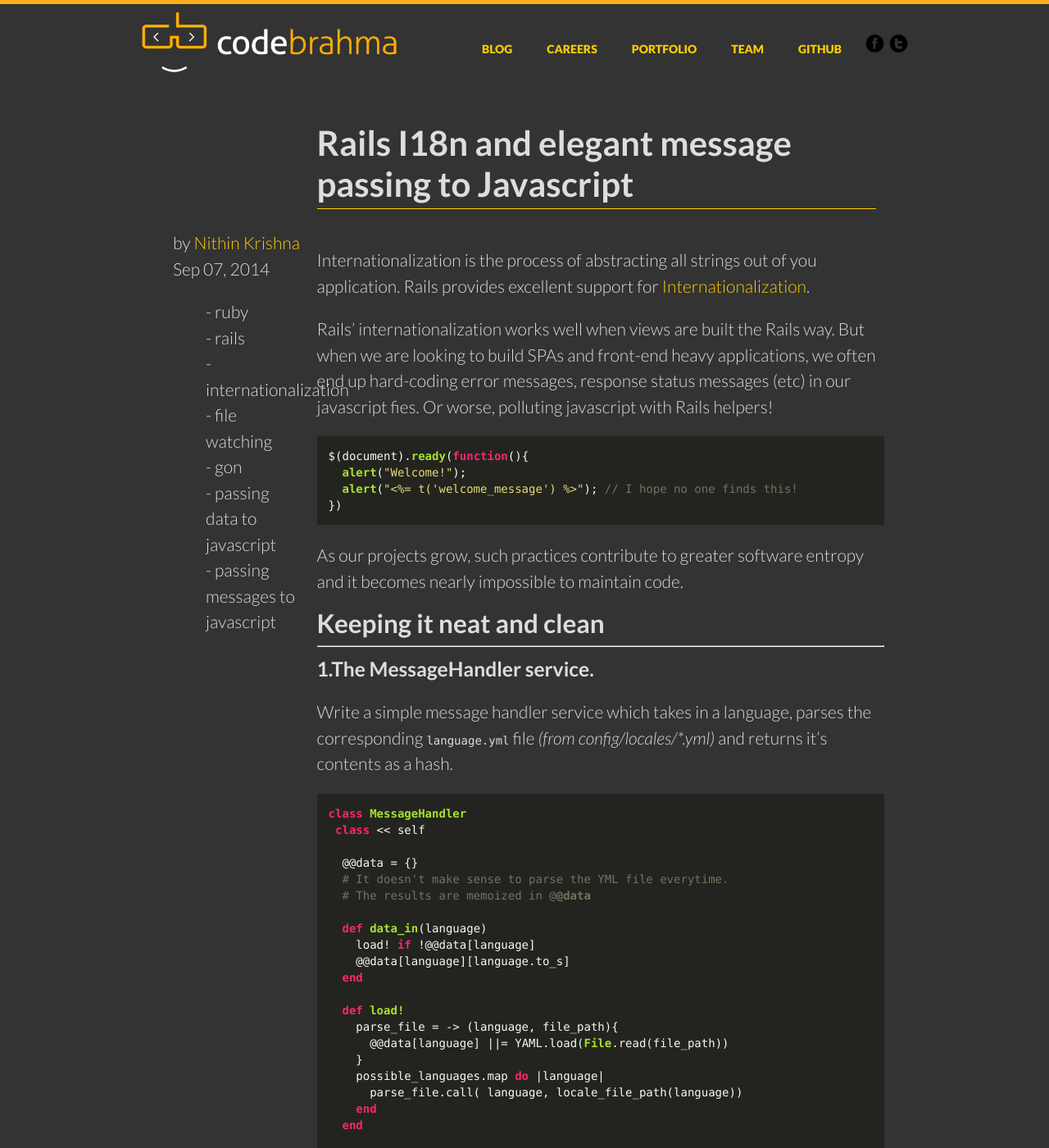
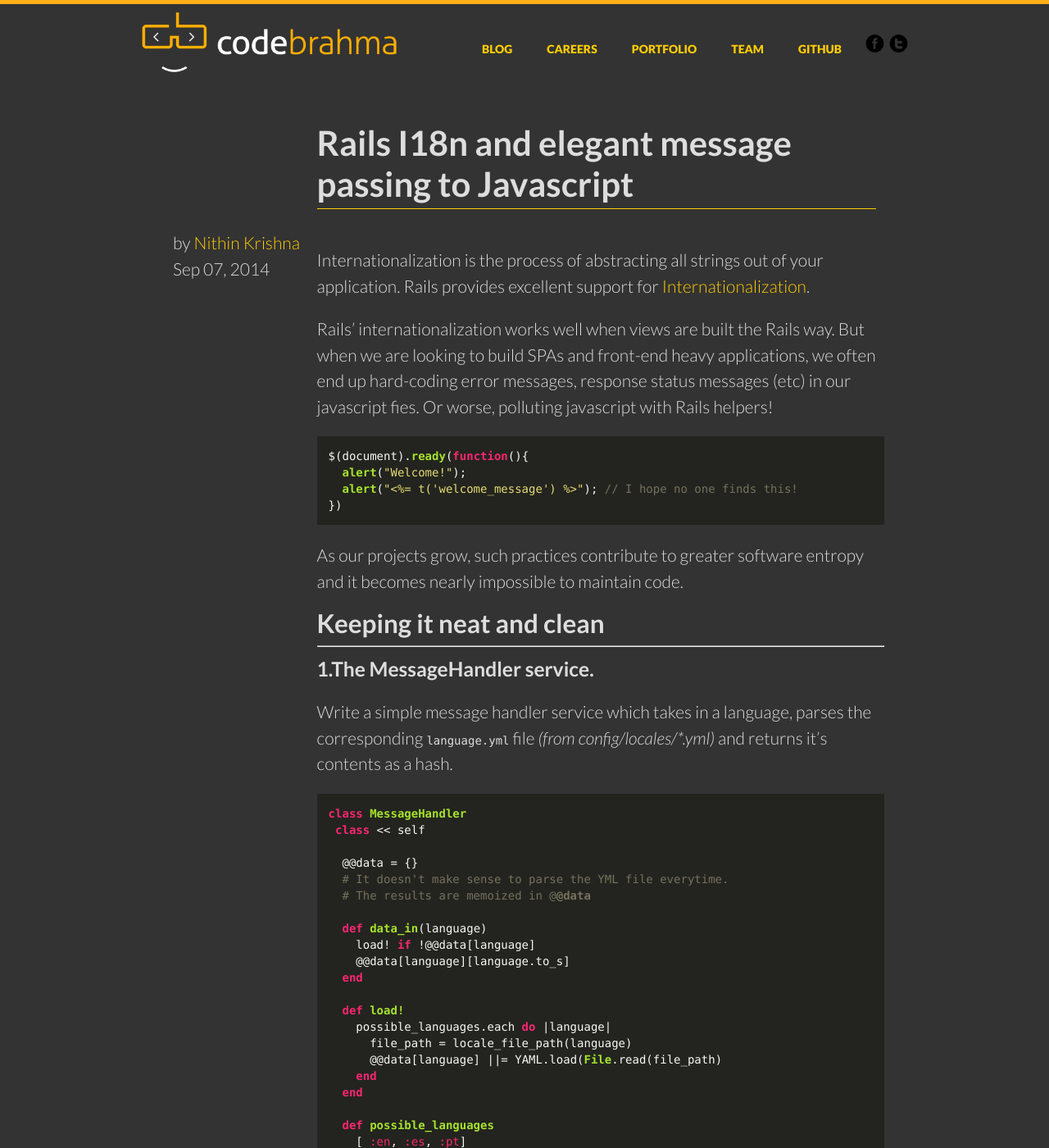
Before and after one commit to Codebrahma/codebrahma.github.io, a Jekyll site: the page built from _posts/2014-09-07-Rails-Il18n-and-passing-messages-to-javascript.markdown, in a window 1280 px wide and 1400 px high. Shown: the whole window at 82% size. Built offline with Jekyll 4.4.1, drawn with Linux system fonts in a browser that asks for light colours; nearby versions of some CDN libraries; some web fonts are replaced; comment, search, counter and statistics services are not loaded; some of the changed text lies outside the part shown.

Commit message:
layout updated, tags removed from layout

```diff
--- a/_layouts/post.html
+++ b/_layouts/post.html
@@ -19,13 +19,13 @@
 
           <div class="post_date">{{ page.date | date: "%b %d, %Y" }}</div>
 
-          <ul class="tags">
+          <!--ul class="tags">
             {% for tag in page.tags %}
               <li>
                 {{ tag }}
               </li>
             {% endfor %}
-          </ul>
+          </ul-->
         </div>
 
         <div class="unit four-fifths">
--- a/_posts/2014-09-07-Rails-Il18n-and-passing-messages-to-javascript.markdown
+++ b/_posts/2014-09-07-Rails-Il18n-and-passing-messages-to-javascript.markdown
@@ -16,7 +16,7 @@ author: Nithin Krishna
 handle: "nithinkrishh"
 ---
 
-Internationalization is the process of abstracting all strings out of you application. Rails provides excellent support for [Internationalization](http://guides.rubyonrails.org/i18n.html).
+Internationalization is the process of abstracting all strings out of your application. Rails provides excellent support for [Internationalization](http://guides.rubyonrails.org/i18n.html).
 
 Rails' internationalization works well when views are built the Rails way. But when we are looking to build SPAs and front-end heavy applications, we often end up hard-coding error messages, response status messages (etc) in our javascript fies. Or worse, polluting javascript with Rails helpers!
 
@@ -51,11 +51,9 @@ class MessageHandler
   end
 
   def load!
-    parse_file = -> (language, file_path){
-      @@data[language] ||= YAML.load(File.read(file_path))
-    }
-    possible_languages.map do |language|
-      parse_file.call( language, locale_file_path(language))
+    possible_languages.each do |language|
+      file_path = locale_file_path(language)
+      @@data[language] ||= YAML.load(File.read(file_path)
     end
   end
 
```
Also changed, not shown: other parts of _posts/2014-09-07-Rails-Il18n-and-passing-messages-to-javascript.markdown (+0 -1 lines).
